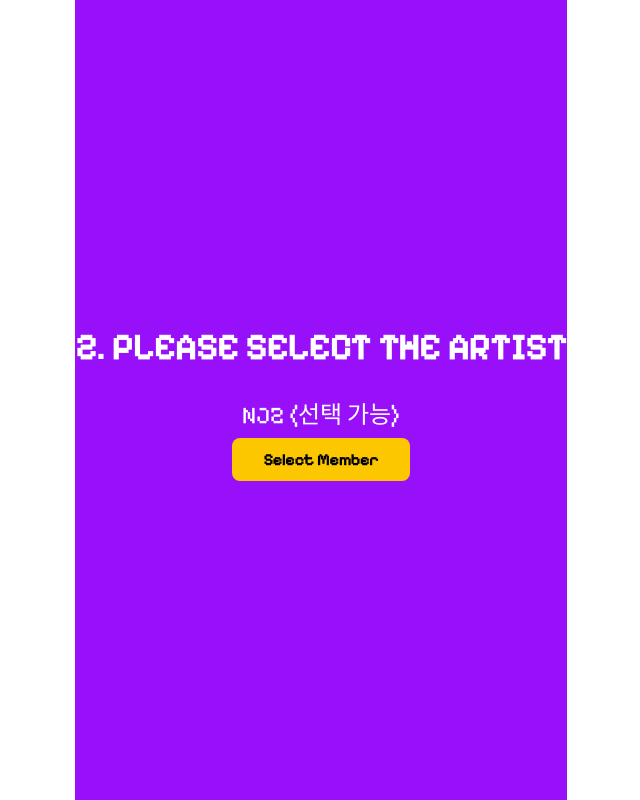
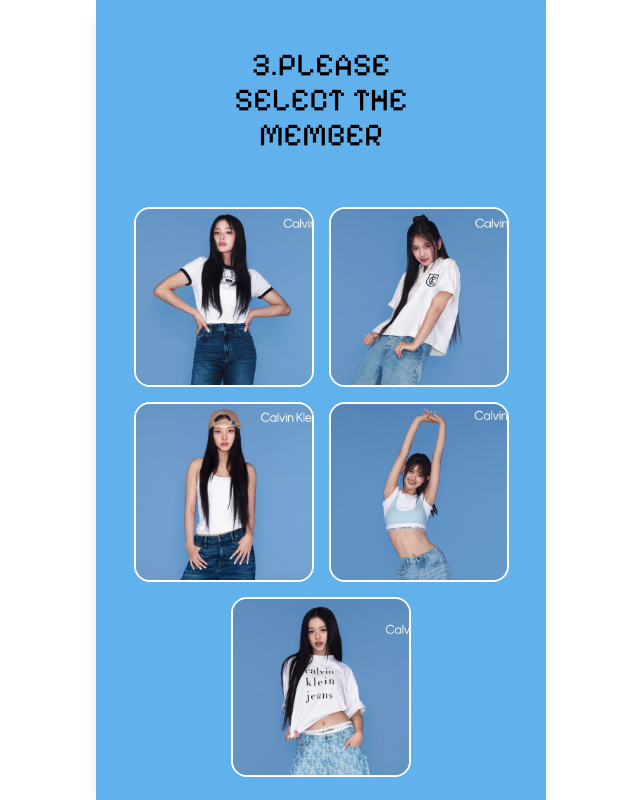
Before and after one commit to seongbiny/biniGameTown, a React (Vite) app in the folder packages/game/bini-puzzle-web/: page /game/member in a window 1280 px wide. Shown: the whole page, without its empty margins (319-959 px from the left). Built offline with nearby package versions, Linux system fonts and the light colour scheme.

Commit message:
feat: SelectMemberPage 컴포넌트 추가 및 멤버 선택 기능 구현, 선택된 멤버에 따라 게임 시작 버튼 표시

```diff
--- a/packages/game/bini-puzzle-web/src/pages/game/SelectArtistPage.tsx
+++ b/packages/game/bini-puzzle-web/src/pages/game/SelectArtistPage.tsx
@@ -1,5 +1,6 @@
 import { useEffect, useRef } from "react";
 import PageContainer from "../../components/layout/PageContainer";
+import { Link } from "react-router-dom";
 
 const artists = [
   { name: "NJZ", src: "/images/njz.png", size: 200 },
@@ -51,9 +52,10 @@
                 key={artist.name}
                 className={`flex ${index % 2 === 0 ? "justify-start" : "justify-end"}`}
               >
-                {/* 고정 크기 원형 컨테이너 */}
-                <div
-                  className="rounded-full border-2 border-black overflow-hidden cursor-pointer"
+                <Link
+                  to="/game/member"
+                  state={{ artist: artist }}
+                  className="rounded-full border-2 border-black overflow-hidden cursor-pointer transition-transform duration-300 ease-in-out hover:scale-105"
                   style={{
                     width: `${artist.size}px`,
                     height: `${artist.size}px`,
@@ -65,7 +67,7 @@
                     alt={artist.name}
                     className="w-full h-full object-cover transition-transform duration-300 ease-in-out hover:scale-110"
                   />
-                </div>
+                </Link>
               </div>
             ))}
           </div>
--- a/packages/game/bini-puzzle-web/src/pages/game/SelectMemberPage.tsx
+++ b/packages/game/bini-puzzle-web/src/pages/game/SelectMemberPage.tsx
@@ -1,20 +1,67 @@
+import { useState } from "react";
 import { Link } from "react-router-dom";
+import PageContainer from "../../components/layout/PageContainer";
+
+const members = [
+  { name: "minji", src: "/images/minji.jpg" },
+  { name: "hyein", src: "/images/hyein.jpg" },
+  { name: "haerin", src: "/images/haerin.jpg" },
+  { name: "daniel", src: "/images/daniel.jpg" },
+  { name: "hani", src: "/images/hani.jpg" },
+];
 
 export default function SelectMemberPage() {
+  const [selectedMember, setSelectedMember] = useState<string | null>(null);
+
+  const handleMemberClick = (memberName: string) => {
+    setSelectedMember(memberName);
+  };
+
   return (
-    <div className="min-h-screen flex items-center justify-center bg-purple-600">
-      <div className="text-center text-white">
-        <h1 className="text-4xl font-bold mb-8">2. PLEASE SELECT THE ARTIST</h1>
-        <div className="space-y-4">
-          <div className="text-2xl">NJZ (선택 가능)</div>
-          <Link
-            to="/game/member"
-            className="bg-yellow-400 text-black px-8 py-3 rounded-lg font-semibold hover:bg-yellow-300 transition"
-          >
-            Select Member
-          </Link>
+    <PageContainer>
+      <div className="relative h-full flex flex-col">
+        <div className="flex justify-center text-center text-[32px]/[110%] mt-[48px] tracking-[12%] z-10">
+          3.PLEASE
+          <br />
+          SELECT THE
+          <br />
+          MEMBER
         </div>
+
+        <div className="flex-1 flex justify-center items-center px-[20px] mt-[30px]">
+          <div className="flex flex-wrap justify-center gap-[15px]">
+            {members.map((member, index) => (
+              <div key={member.name}>
+                <img
+                  src={member.src}
+                  alt={member.name}
+                  onClick={() => handleMemberClick(member.name)}
+                  className={`w-[180px] h-[180px] rounded-[16px] border-2 object-cover cursor-pointer transition-all duration-300 ${
+                    selectedMember === member.name
+                      ? "border-[#ff7eb9] border-4 scale-105"
+                      : "border-white hover:border-gray-300"
+                  }`}
+                />
+              </div>
+            ))}
+          </div>
+        </div>
+
+        {/* Game Start 버튼 - 멤버 선택 시에만 표시 */}
+        {selectedMember && (
+          <div className="absolute bottom-[20px] left-1/2 transform -translate-x-1/2 z-20">
+            <div className="border-2 rounded-[12px] bg-[#ff7eb9]">
+              <Link
+                to="/game/start"
+                state={{ selectedMember }}
+                className="w-[185px] h-[60px] flex items-center justify-center text-[28px]"
+              >
+                Game Start!
+              </Link>
+            </div>
+          </div>
+        )}
       </div>
-    </div>
+    </PageContainer>
   );
 }
```
